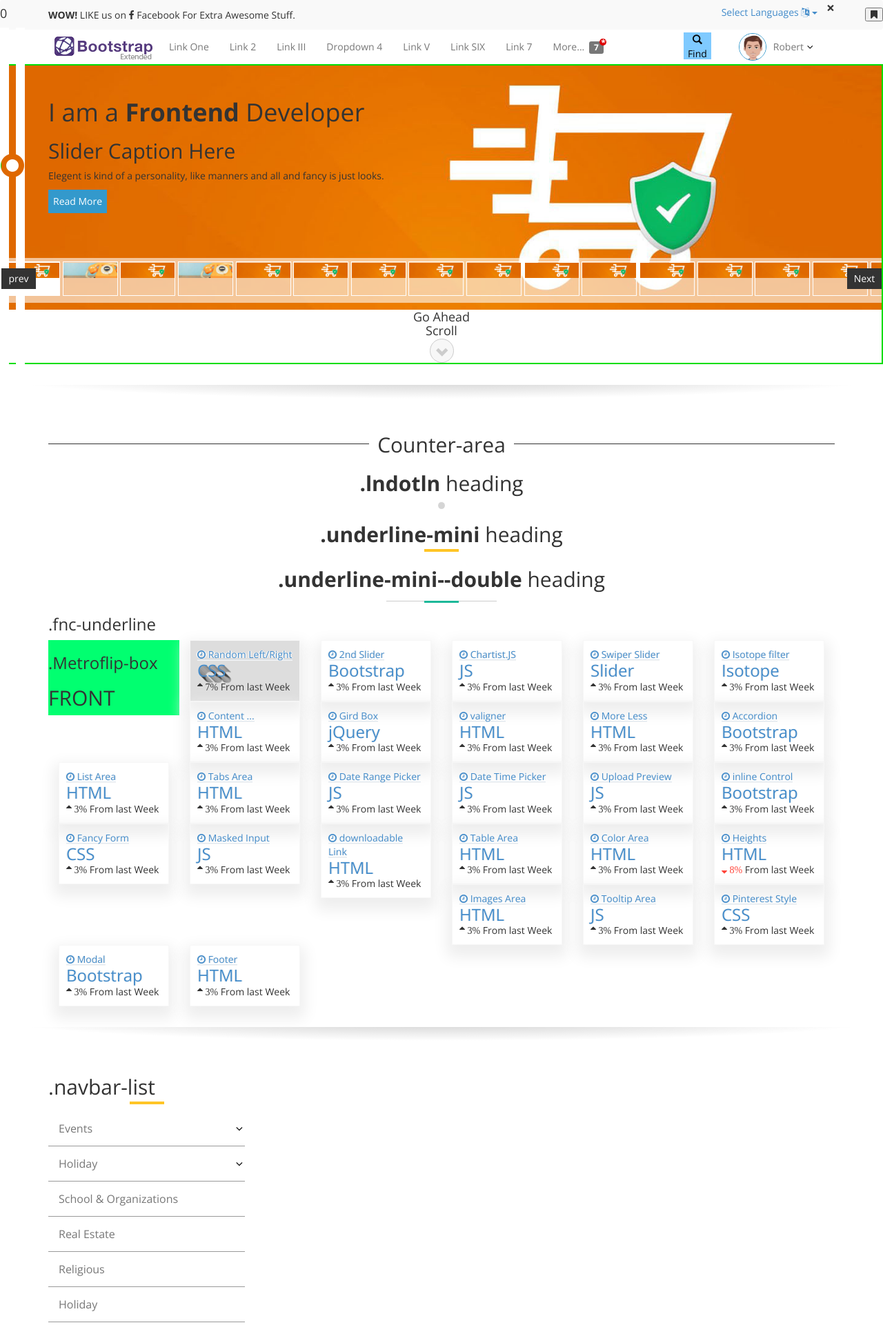
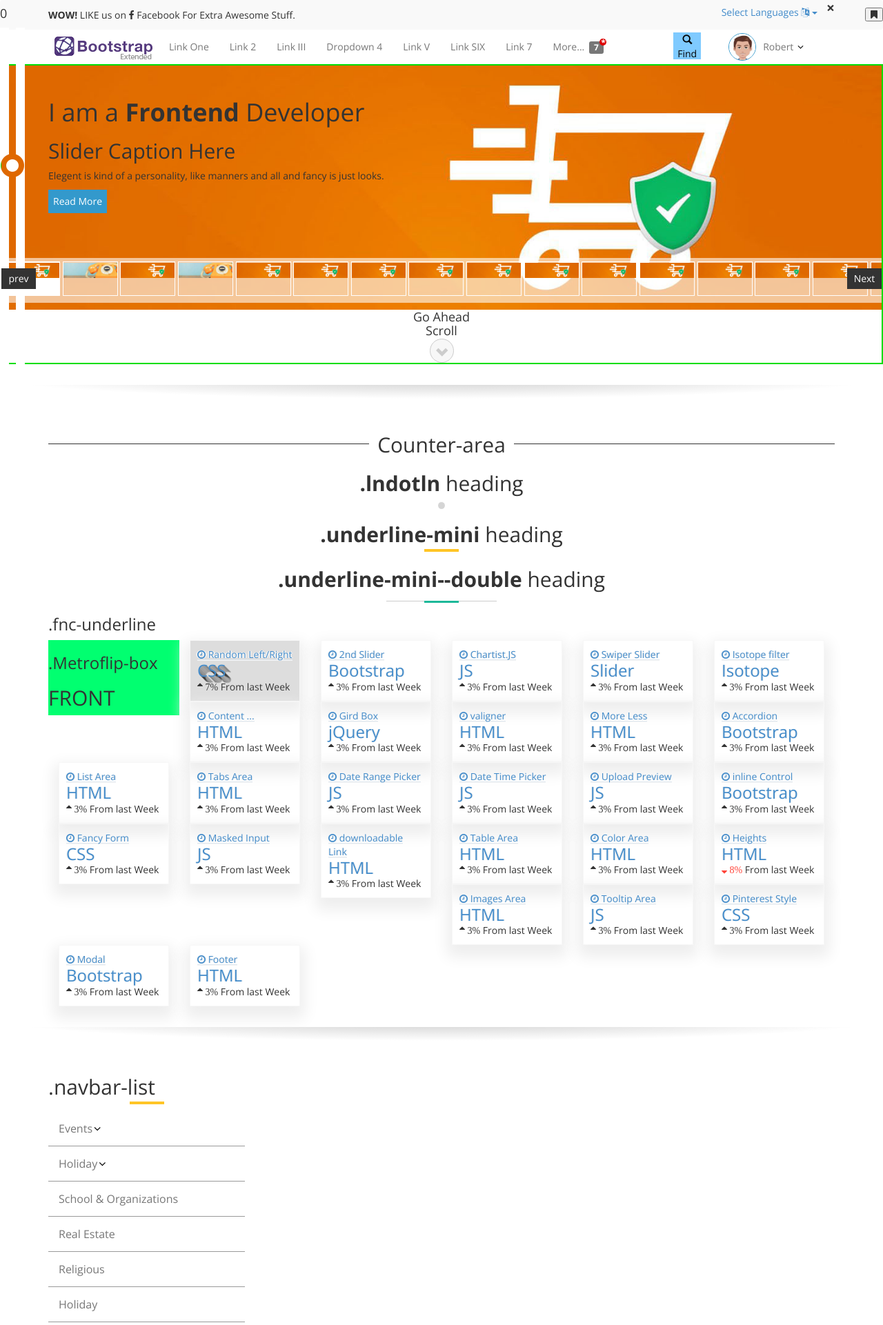
Before and after one commit to gmkhussain/frontend, a PHP site: page /index-dev.html in a window 1280 px wide. Shown: the top 1921 px of the page at 69% size. Run offline with PHP 8.4, Linux system fonts and the light colour scheme.

Commit message:
:round_pushpin: [.dropdown] arrow icon absolute to static

```diff
--- a/css/stylized.css
+++ b/css/stylized.css
@@ -1101,8 +1101,8 @@
 /*submenu for desktop*/
 .dropdown:hover  > .dropdown-menu { display: block; }
 
-.dropdown > a::before { color: #000; content: "\f107"; font-family: "fontawesome"; font-size: 1em; margin-left: 1%; position: absolute; right: 1%; }
-.dropdown.open > a::before { content: "\f105"; }
+.dropdown > a::after { color: #000; content: "\f107"; font-family: "fontawesome"; font-size: 1em; line-height: initial; margin-left:2px; position: static; }
+.dropdown.open > a::after { content: "\f105"; }
 
 /***multi level submenu spacing*** -issue fixed .moreMover- **/
 .nav.navbar-nav ul.dropdown-menu ul.dropdown-menu {
```
